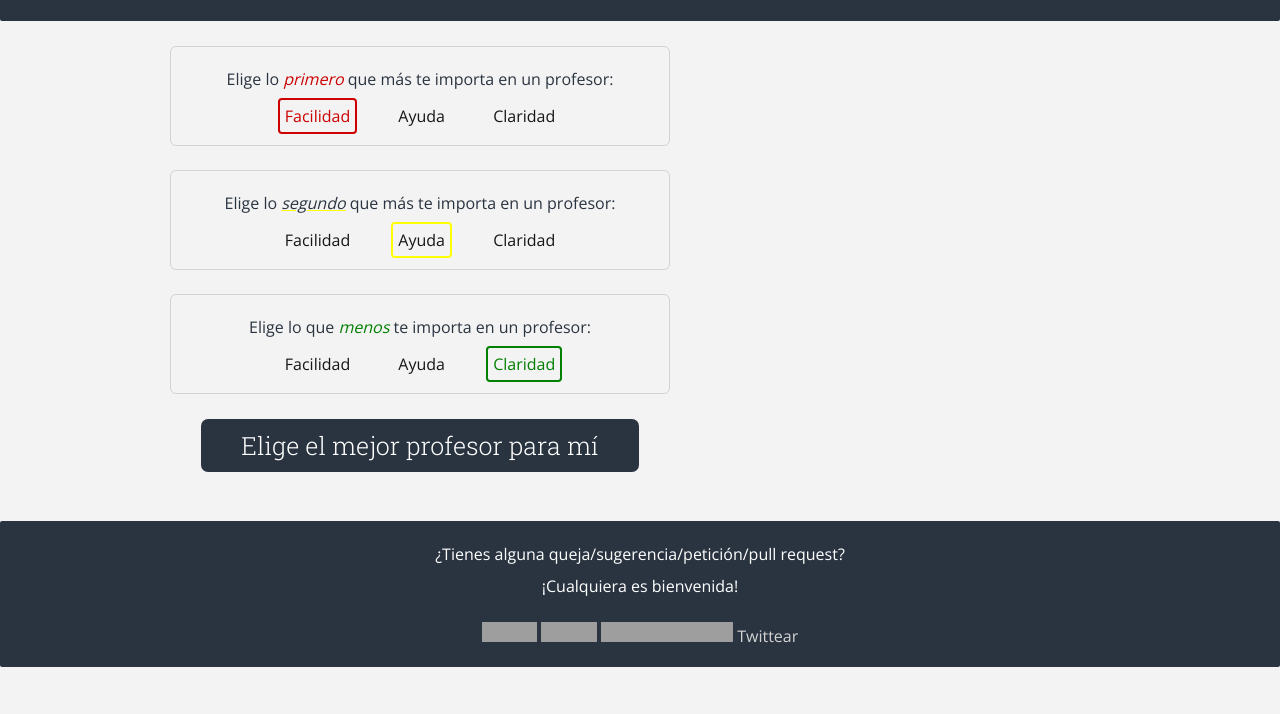
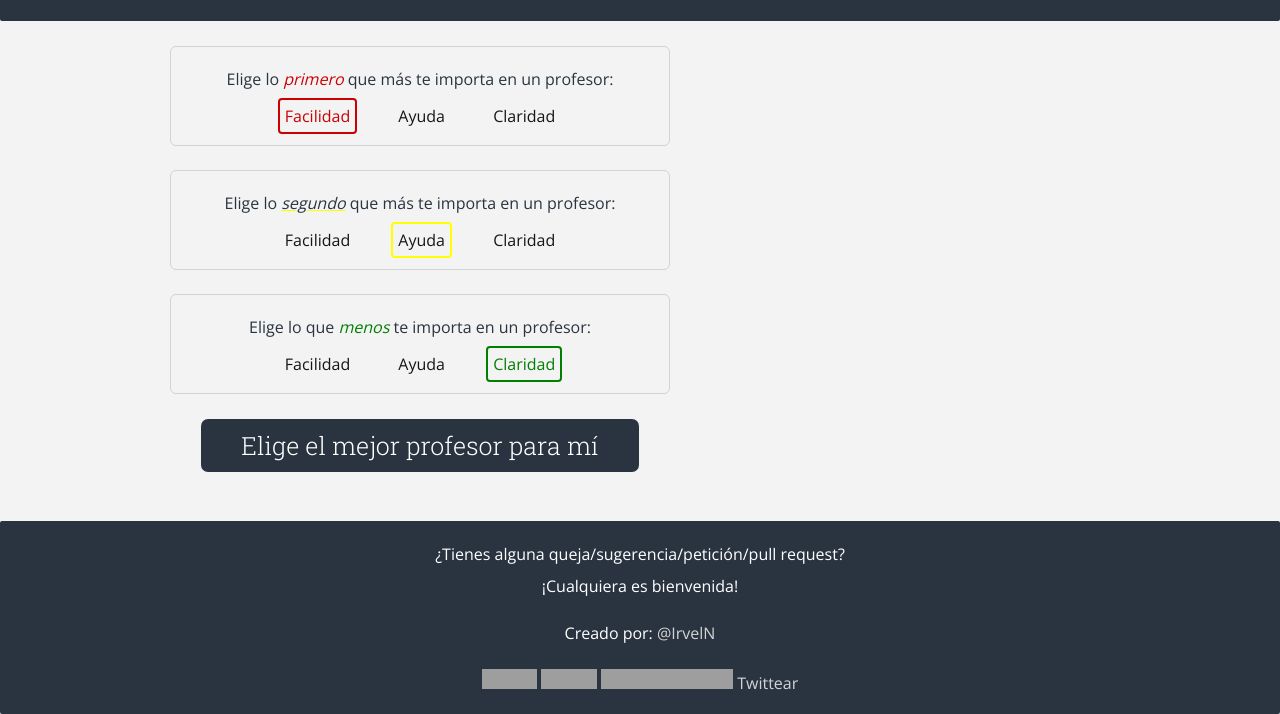
Before and after one commit to Irvel/ElMejorProfe, a plain HTML site: page index.html in a window 1280 px wide. Shown: the part 115-829 px from the top of the page. Before the commit the page ends 800 px from the top, so only its background shows below. Drawn offline with nearby package versions, Linux system fonts and the light colour scheme; grey boxes are pictures that could not be loaded.

Commit message:
Update with modified version of gh-pages
I am now writing descriptions in English

```diff
--- a/index.html
+++ b/index.html
@@ -68,6 +68,7 @@
 			<footer>
 				<p>¿Tienes alguna queja/sugerencia/petición/pull request?</p>
 				<p>¡Cualquiera es bienvenida!</p>
+				<p>Creado por: <a href="https://twitter.com/IrvelN">@IrvelN</a></p>
 				<iframe src="http://ghbtns.com/github-btn.html?user=irvel&repo=ElMejorProfe&type=watch" allowtransparency="true" frameborder="0"scrolling="0" width="55" height="20"></iframe>
 				<iframe src="http://ghbtns.com/github-btn.html?user=irvel&repo=ElMejorProfe&type=fork" allowtransparency="true" frameborder="0" scrolling="0" width="56" height="20"></iframe>
   				<iframe src="http://ghbtns.com/github-btn.html?user=irvel&type=follow" allowtransparency="true" frameborder="0" scrolling="0" width="132" height="20"></iframe>
```
